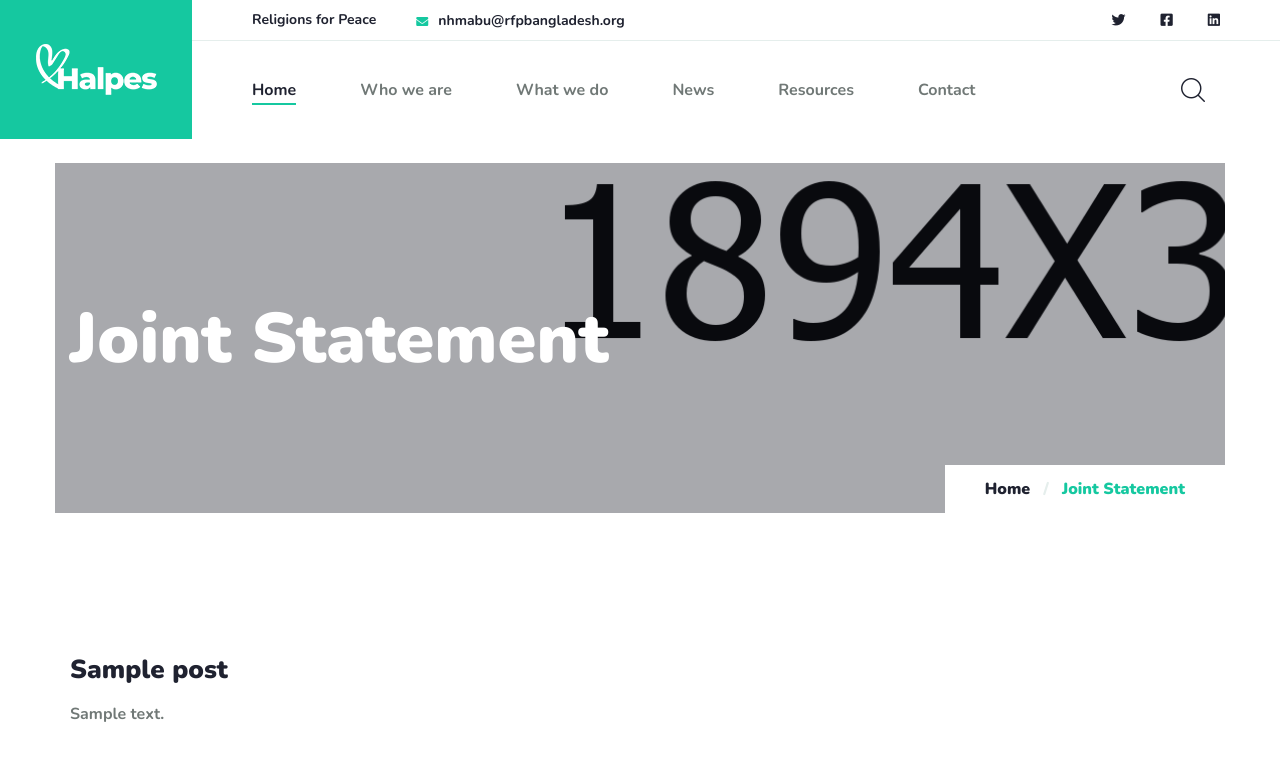
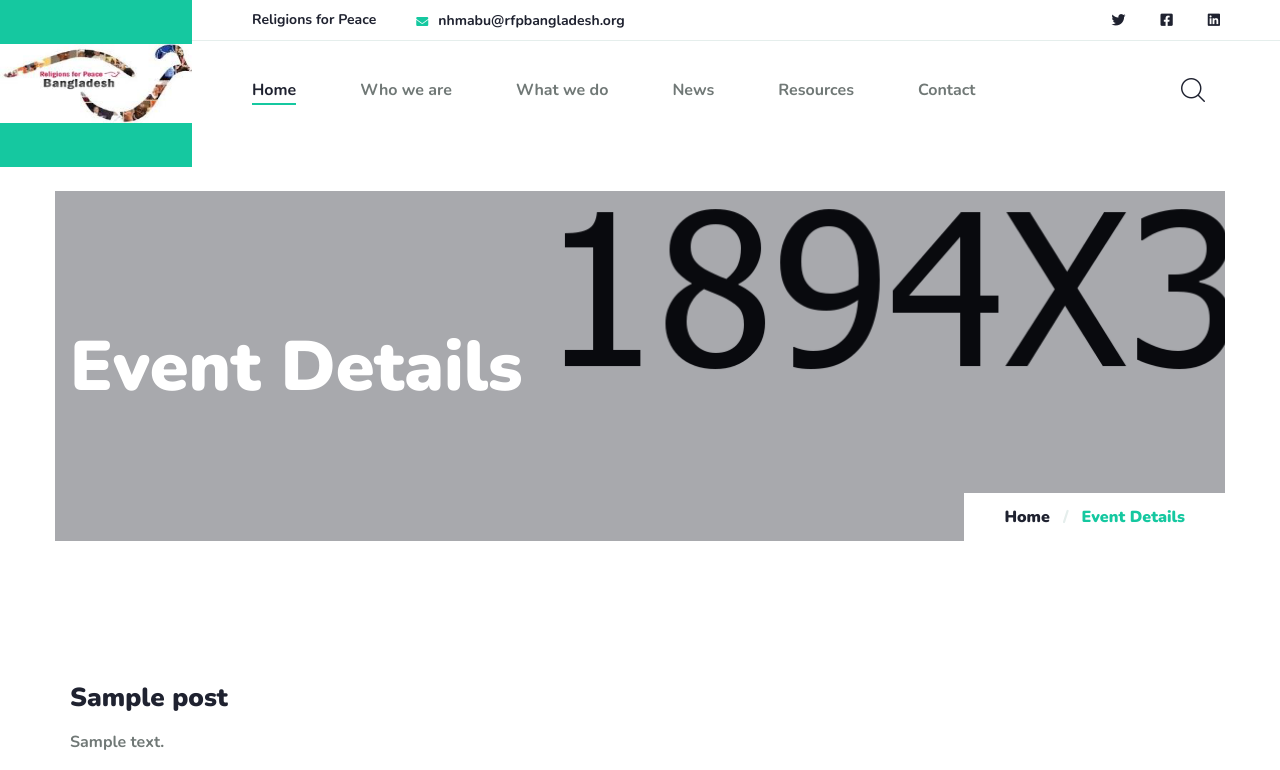
Before and after one commit to Afroza2/RFP-Website, a Django app: a page that uses templates/base.html in a window 1280 px wide. Shown: the top 770 px of the page. Run offline with Django 3.2, Linux system fonts and the light colour scheme; tables that the repository leaves empty hold one stand-in row (values such as "Sample post"); some libraries are stand-ins or nearby versions; some web fonts are replaced.

Commit message:
logo added and report list shown

```diff
--- a/RFP_website/urls.py
+++ b/RFP_website/urls.py
@@ -1,5 +1,4 @@
 """RFP_website URL Configuration
-
 The `urlpatterns` list routes URLs to views. For more information please see:
     https://docs.djangoproject.com/en/3.2/topics/http/urls/
 Examples:
--- a/blog/urls.py
+++ b/blog/urls.py
@@ -1,7 +1,7 @@
 from django.urls import path, re_path
 
 from . import views
-from .views import Home, Contact, ReportListView, ReportDetailView\
+from .views import Home, Contact, ReportListView, ReportDetailView
     # , Gallery
 
 app_name = 'blog'
--- a/blog/views.py
+++ b/blog/views.py
@@ -34,7 +34,7 @@ class ReportListView(ListView):
 #
 class ReportDetailView(DetailView):
     model = Report
-    slug_field = 'slug'
+    # slug_field = 'slug'
     context_object_name = 'report'
     template_name = 'blog/report_detail.html'
 
--- a/templates/base.html
+++ b/templates/base.html
@@ -47,7 +47,7 @@
     <header class="main-header clearfix">
         <div class="main-header__logo">
             <a href="/">
-                <img src="{% static 'assets/images/resources/logo-1.png' %}" alt="">
+                <img src="{% static 'assets/images/resources/logo_1.png' %}" alt="" width="200px" height="100%">
             </a>
         </div>
         <div class="main-menu-wrapper">
@@ -278,7 +278,7 @@
                             <div class="site-footer__bottom-logo-social">
                                 <div class="site-footer__bottom-logo">
                                     <a href="/"><img
-                                            src="{% static 'assets/images/resources/footer-logo.jpg' %}"
+                                            src="{% static 'assets/images/resources/logo_1.png' %}"
                                             alt=""></a>
                                 </div>
                                 <div class="site-footer__bottom-social">
--- a/templates/blog/details.html
+++ b/templates/blog/details.html
@@ -10,11 +10,11 @@
              style="background-image: url('{% static "assets/images/backgrounds/page-header-bg-1-1.jpg" %}')"></div>
         <!-- /.page-header__bg -->
         <div class="container">
-            <h2>Joint Statement</h2>
+            <h2>Event Details</h2>
             <ul class="thm-breadcrumb list-unstyled">
                 <li><a href="home.html">Home</a></li>
                 <li class="color-thm-gray">/</li>
-                <li><span>Joint Statement</span></li>
+                <li><span>Event Details</span></li>
             </ul>
         </div>
     </section>
--- a/templates/blog/report_detail.html
+++ b/templates/blog/report_detail.html
@@ -7,9 +7,9 @@
 <div class="row">
     <div class="card">
         <h5 class="card-header">{{ report.rp_title }}</h5>
-        <div class="card-body">
-            <h5 class="card-title">Published: {{ report.date }}</h5>
-            <embed src="{{ report.url }}" width='50%' height='100%' allow="autoplay">
+        <div class="card-body" >
+            <h5 class="card-title">Posted on {{ report.date |date:"M d, Y"}}</h5>
+            <embed src="{{ report.url }}" width="640" height="480"  allow="autoplay">
         </div>
     </div>
 </div>
--- a/templates/blog/report_list.html
+++ b/templates/blog/report_list.html
@@ -26,7 +26,7 @@
             {% for report in reports %}
                 <div class="col-xl-4 col-lg-6 col-md-6">
                     <ul class="list-styled">
-                        <li><a href="{{ report.get_absolute_url }}"><h3 class="reports-title">{{ report.rp_title }}</h3></a>
+                        <li><a href="{{ report.get_absolute_url }}"><h5 class="reports-title">{{ report.rp_title }}</h5></a>
                             </li>
                     </ul>
                 </div>
```
Also changed, not shown: templates/blog/home.html (+7 -7 lines), blog/models.py (line endings or trailing spaces), 1 other file.
